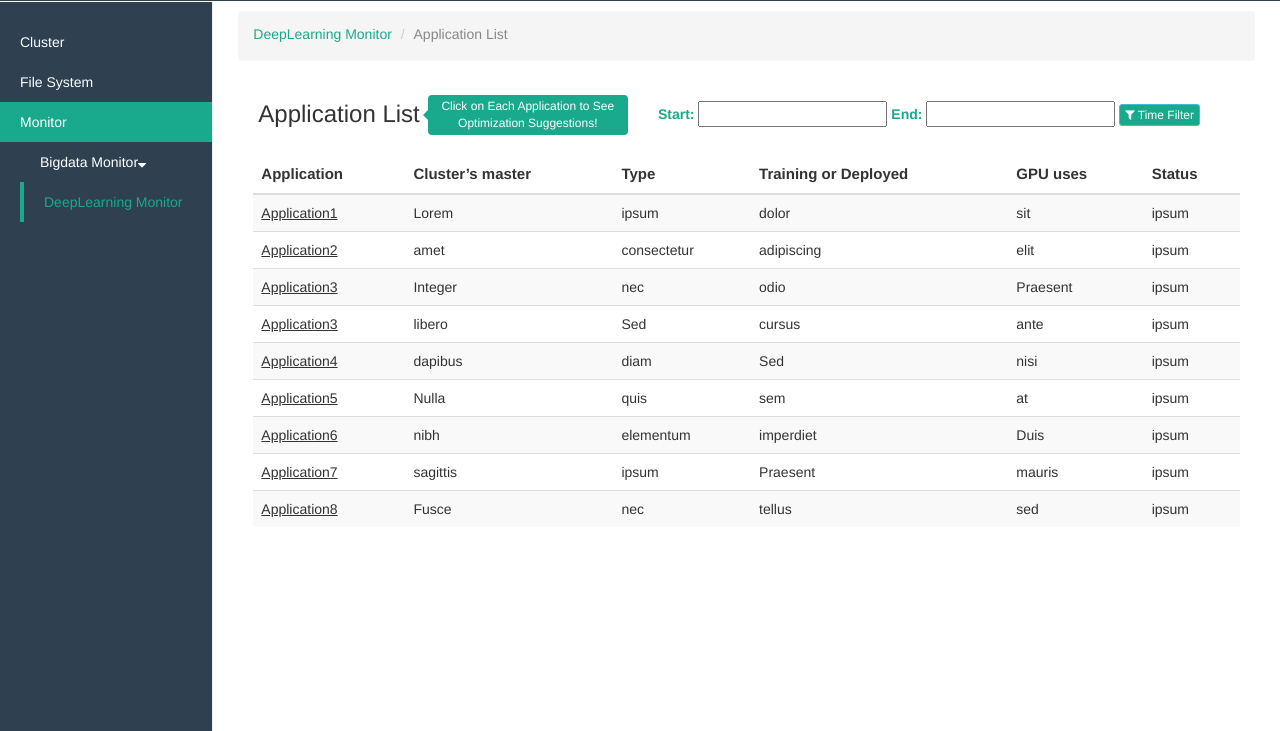
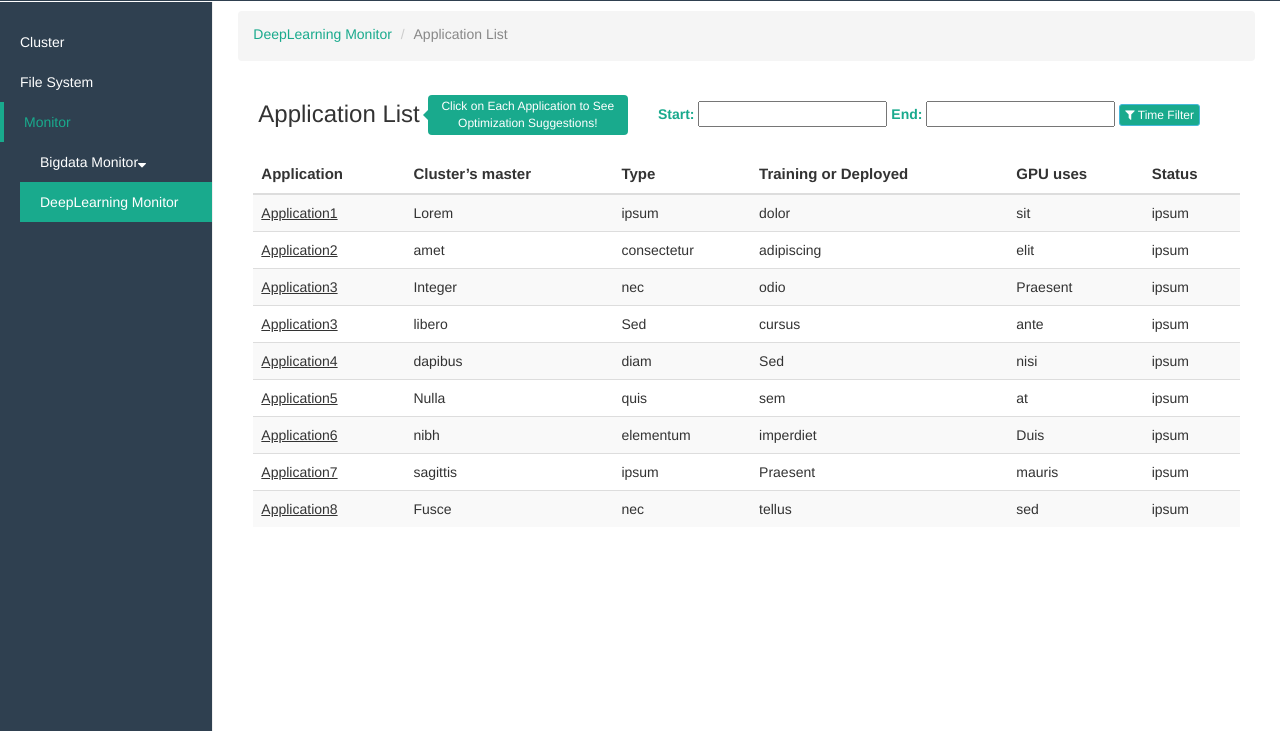
Before and after one commit to QCmu/deeplearning-monitor-dashboard, a plain HTML site: page index.html in a window 1280 px wide. Shown: the part 69-800 px from the top of the page. Drawn offline with nearby package versions, Linux system fonts and the light colour scheme.

Commit message:
updates sidebar css

```diff
--- a/css/style.css
+++ b/css/style.css
@@ -58,31 +58,32 @@ body {
   padding-right: 20px;
   color: #fff;
 }
-.nav-tab>li>a:hover,.nav-tab>li>a:focus{
- color: #19aa8d;
- background-color: #2f4050;
-}
-.nav-sidebar > li >a:hover, .nav-sidebar > li >a:focus{
-  color: #fff;
-  background-color: #19aa8d;
-}
 .nav-tab{
   padding-left: 20px;
   margin-left: 0px;
 }
+.nav-tab >li>a:focus{
+  color: #19aa8d;
+  background-color: #2f4050;
+}
 .nav-tab >li>a:hover, .nav-tab > .active >a, .nav-tab > .active >a:hover,
  .nav-tab > .active >a:focus{
-  color: #19aa8d;
-  border-left: 4px solid #19aa8d;
+  color: #fff;
+  background-color: #19aa8d;
 }
 
 .nav-sidebar > .active > a,
 .nav-sidebar > .active > a:hover,
-.nav-sidebar > .active > a:focus {
+.nav-sidebar > .active > a:focus,
+.nav-sidebar >li>a:hover{
+  color: #19aa8d;
+  border-left: 4px solid #19aa8d;
+  background-color: #2f4050;
+}
+.nav-sidebar >li>a:focus{
   color: #fff;
-  background-color: #19aa8d;
+  background-color: #2f4050;
 }
-
 
 /*
  * Main content
```
